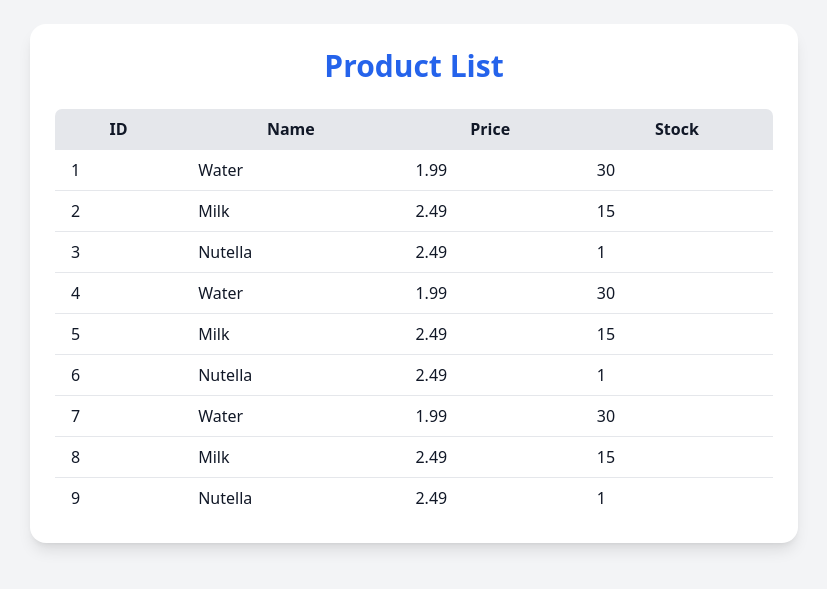
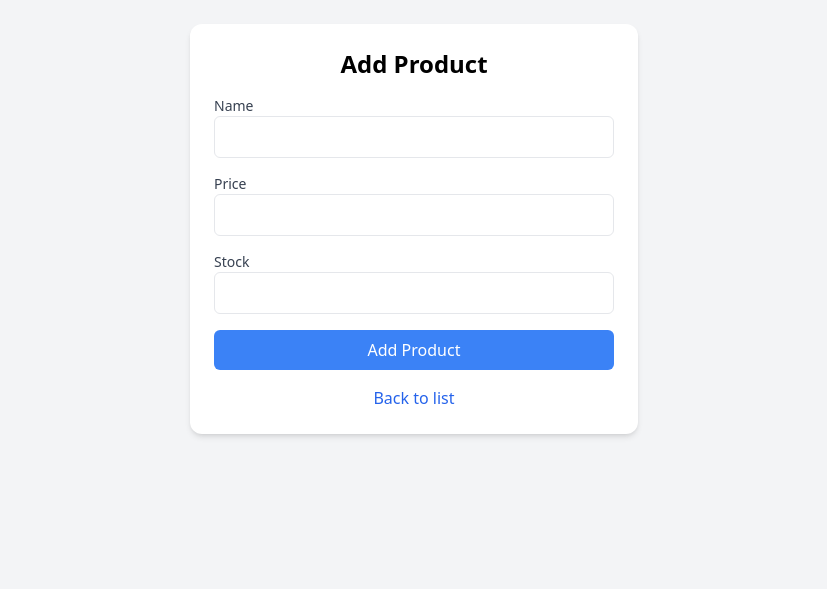
Before and after one commit to RoberVF/ULPGC-48554, a PHP site: page /index.php?action=addForm in a window 1280 px wide. Shown: the top 589 px of the page, without its empty margins (226-1053 px from the left). Run offline with PHP 8.4, Linux system fonts and the light colour scheme; some libraries are stand-ins or nearby versions.

Commit message:
Funcionalidad de incluir y eliminar productos terminada

```diff
--- a/STOCK MANAGER/index.php
+++ b/STOCK MANAGER/index.php
@@ -7,13 +7,28 @@ require __DIR__ . '/vendor/autoload.php';
 
 $controller = new ProductController();
 
-// Add some products for demo
-$controller->addProduct("Water", 1.99, 30);
-$controller->addProduct("Milk", 2.49, 15);
-$controller->addProduct("Nutella", 2.49, 1);
+$action = $_GET['action'] ?? 'listProducts';
 
-// Get list and show
-$products = $controller->listProducts();
+switch ($action) {
+    case 'addForm':
+        include __DIR__ . '/src/views/products/add.php';
+        break;
 
-// Load view
-require __DIR__ . '/src/Views/products/list.php';
+    case 'deleteForm':
+        include __DIR__ . '/src/views/products/delete.php';
+        break;
+
+    case 'addProduct':
+        $controller->addProduct($_POST['name'], $_POST['price'], $_POST['stock']);
+        header("Location: index.php?action=listProducts");
+        break;
+
+    case 'deleteProduct':
+        $controller->deleteProduct($_POST['id']);
+        header("Location: index.php?action=listProducts");
+        break;
+
+    default:
+        $controller->listProducts();
+        break;
+}
--- a/STOCK MANAGER/src/controllers/ProductController.php
+++ b/STOCK MANAGER/src/controllers/ProductController.php
@@ -31,9 +31,11 @@ class ProductController
      *
      * @return array Lista de productos de la db.
      */
-    public function listProducts(): array
+    public function listProducts()
     {
-        return $this->productModel->findProducts();
+        // return $this->productModel->findProducts();
+        $products = $this->productModel->findProducts();
+        include __DIR__ . '/../views/products/list.php';
     }
 
     /**
--- a/STOCK MANAGER/src/views/products/add.php
+++ b/STOCK MANAGER/src/views/products/add.php
@@ -0,0 +1,36 @@
+<!DOCTYPE html>
+<html lang="en">
+<head>
+    <meta charset="UTF-8">
+    <title>Add Product</title>
+    <script src="https://cdn.tailwindcss.com"></script>
+</head>
+<body class="bg-gray-100 p-6">
+    <div class="max-w-md mx-auto bg-white rounded-xl shadow-md p-6">
+        <h1 class="text-2xl font-bold text-center mb-4">Add Product</h1>
+
+        <form method="POST" action="../index.php?action=addProduct" class="space-y-4">
+            <div>
+                <label class="block text-sm font-medium text-gray-700">Name</label>
+                <input type="text" name="name" required class="w-full p-2 border rounded-md focus:ring focus:ring-blue-200">
+            </div>
+
+            <div>
+                <label class="block text-sm font-medium text-gray-700">Price</label>
+                <input type="number" step="0.01" name="price" required class="w-full p-2 border rounded-md focus:ring focus:ring-blue-200">
+            </div>
+
+            <div>
+                <label class="block text-sm font-medium text-gray-700">Stock</label>
+                <input type="number" name="stock" required class="w-full p-2 border rounded-md focus:ring focus:ring-blue-200">
+            </div>
+
+            <button type="submit" class="w-full bg-blue-500 text-white py-2 rounded-md hover:bg-blue-600">Add Product</button>
+        </form>
+
+        <div class="mt-4 text-center">
+            <a href="../index.php?action=listProducts" class="text-blue-600 hover:underline">Back to list</a>
+        </div>
+    </div>
+</body>
+</html>
--- a/STOCK MANAGER/src/views/products/list.php
+++ b/STOCK MANAGER/src/views/products/list.php
@@ -21,28 +21,52 @@
 
     <div class="max-w-3xl mx-auto bg-white rounded-2xl shadow-lg p-6">
         <h1 class="text-3xl font-bold mb-6 text-center text-blue-600">Product List</h1>
-
+        <div class="mb-4">
+            <a href="index.php?action=addForm" class="bg-green-500 text-white px-4 py-2 rounded-md hover:bg-green-600">Add Product</a>
+        </div>
         <table class="min-w-full border border-gray-300 rounded-lg overflow-hidden">
             <thead class="bg-gray-200">
                 <tr>
-                    <th class="py-2 px-4 border-b">ID</th>
                     <th class="py-2 px-4 border-b">Name</th>
                     <th class="py-2 px-4 border-b">Price</th>
                     <th class="py-2 px-4 border-b">Stock</th>
+                    <th class="py-2 px-4 border-b text-center">Actions</th>
                 </tr>
             </thead>
             <tbody>
                 <?php foreach ($products as $p): ?>
                     <tr class="hover:bg-gray-50">
-                        <td class="py-2 px-4 border-b"><?= htmlspecialchars($p['id']) ?></td>
                         <td class="py-2 px-4 border-b"><?= htmlspecialchars($p['name']) ?></td>
                         <td class="py-2 px-4 border-b"><?= htmlspecialchars($p['price']) ?></td>
                         <td class="py-2 px-4 border-b"><?= htmlspecialchars($p['stock']) ?></td>
+                        <td class="py-2 px-4 border-b text-center">
+                            <button onclick="confirmDelete(<?= $p['id'] ?>)"
+                                class="bg-red-500 text-white px-3 py-1 rounded-md hover:bg-red-600 transition">
+                                Delete
+                            </button>
+                        </td>
                     </tr>
                 <?php endforeach; ?>
             </tbody>
         </table>
+        <form id="deleteForm" method="POST" action="index.php?action=deleteProduct" style="display:none;">
+            <input type="hidden" name="id" id="deleteId">
+        </form>
     </div>
 
 </body>
+<script>
+    /**
+     * Muestra una ventana de confirmacion antes de eliminar el producto.
+     * Si el usuario acepta, envia un formulario oculto al servidor para eliminarlo.
+     * @param {number} id - ID del producto a eliminar
+     */
+    function confirmDelete(id) {
+        if (confirm("¿Seguro que quieres eliminar este producto?")) {
+            document.getElementById("deleteId").value = id;
+            document.getElementById("deleteForm").submit();
+        }
+    }
+</script>
+
 </html>
```
